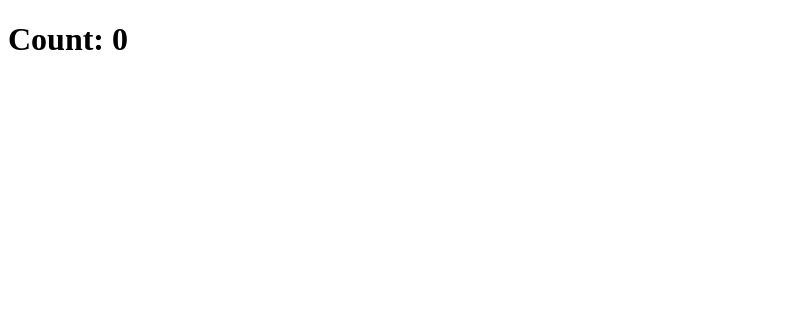
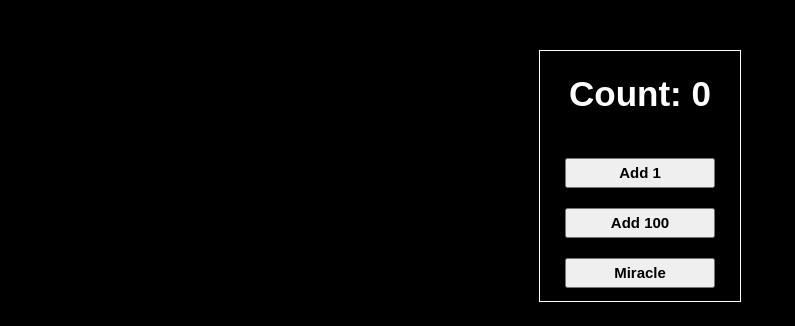
Before and after one commit to mate-academy/react_counter, a React (Create React App) app: page / in a window 1280 px wide. Shown: the top 326 px of the page, without its empty margins (0-795 px from the left). Built offline with nearby package versions, Linux system fonts and the light colour scheme; the HTML template or start-up script is replaced by a standard one.

Commit message:
solution

```diff
--- a/package.json
+++ b/package.json
@@ -13,6 +13,7 @@
     "react-scripts": "3.4.1"
   },
   "devDependencies": {
+    "@babel/core": "^7.13.0",
     "@mate-academy/eslint-config-react": "*",
     "@mate-academy/stylelint-config": "*",
     "eslint": "^6.8.0",
--- a/src/App.js
+++ b/src/App.js
@@ -2,15 +2,65 @@ import React from 'react';
 import './App.scss';
 
 class App extends React.Component {
-  addOne = () => {};
+  state = {
+    number: 0,
+  };
 
-  add100 = () => {};
+  addOne = () => {
+    this.setState(state => (
+      { number: state.number + 1 }));
+  };
 
-  increase = () => {};
+  add100 = () => {
+    this.setState(state => ({
+      number: state.number + 100,
+    }));
+  };
+
+  increase = () => {
+    const test = this.state.number % 5;
+
+    if (test === 0) {
+      this.addOne();
+      this.add100();
+    } else {
+      this.addOne();
+    }
+  };
 
   render() {
+    const { number } = this.state;
+
     return (
-      <h1>Count: 0</h1>
+      <div className="container">
+        <h1 className="title">
+          Count:
+          {' '}
+          {number}
+        </h1>
+
+        <button
+          className="button"
+          type="button"
+          onClick={() => this.addOne()}
+        >
+          Add 1
+        </button>
+        <button
+          className="button"
+          type="button"
+          onClick={() => this.add100()}
+        >
+          Add 100
+        </button>
+        <button
+          className="button"
+          type="button"
+          onClick={() => this.increase()}
+        >
+          Miracle
+        </button>
+      </div>
     );
   }
 }
--- a/src/App.scss
+++ b/src/App.scss
@@ -1 +1,41 @@
-// styles go here
+body {
+  display: flex;
+  justify-content: center;
+  text-align: center;
+  margin: 0;
+  background-color: black;
+
+  font-family: Arial, "Helvetica Neue", Helvetica, sans-serif;
+}
+
+.container {
+  display: flex;
+  flex-direction: column;
+  margin: 50px;
+  gap: 20px;
+  width: 200px;
+  height: 250px;
+  border: 1px solid white;
+}
+
+.title {
+  color: white;
+  font-size: 35px;
+}
+
+.button {
+  margin: 0 auto;
+  width: 150px;
+  height: 30px;
+
+  font-weight: bold;
+  font-size: 15px;
+  cursor: pointer;
+
+  transition: border-radius 0.5s ease-in, background-color 1s;
+
+  &:hover {
+    border-radius: 50%;
+    background-color: yellowgreen;
+  }
+}
```
Also changed, not shown: 1 other file (tests, documents, lock files or other folders).
